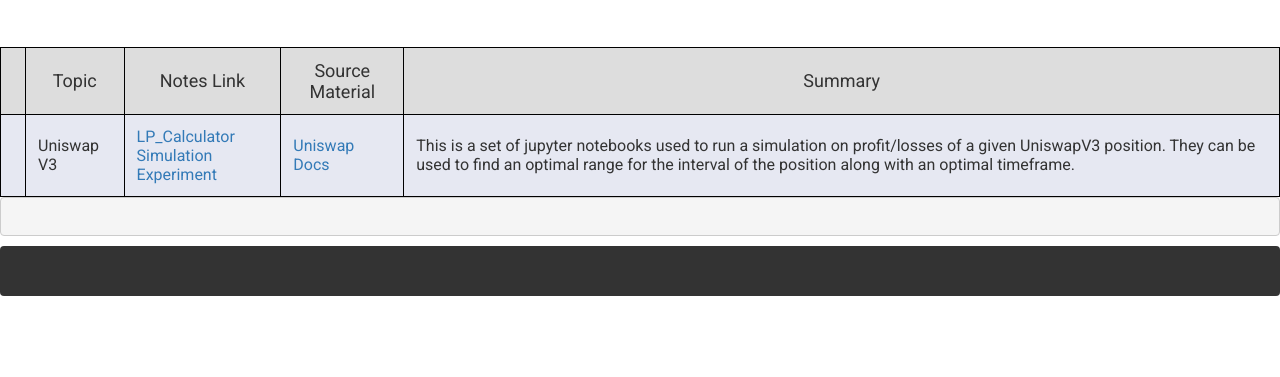
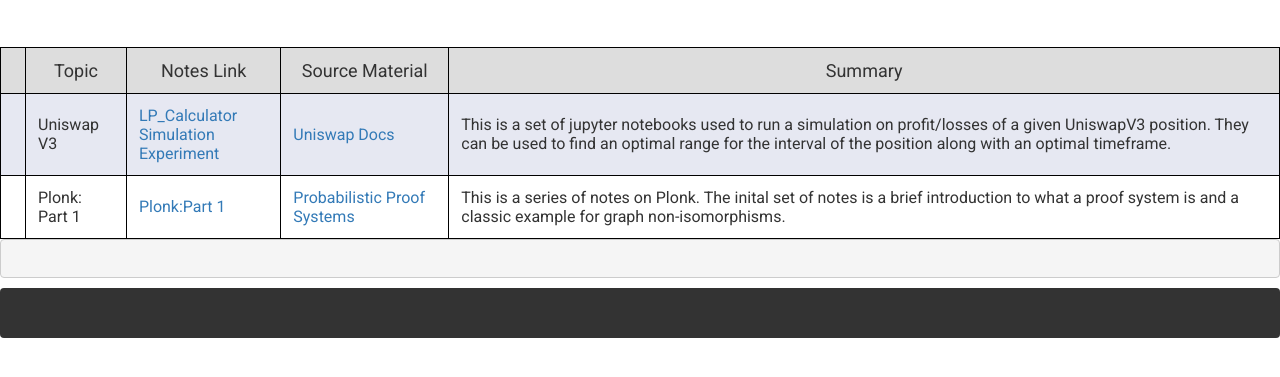
Before and after one commit to jhb10c/jhb10c.github.io, a plain HTML site: page notes.html in a window 1280 px wide. Shown: the part 225-602 px from the top of the page. Drawn offline with nearby package versions, Linux system fonts and the light colour scheme.

Commit message:
Update notes
give intro to PPS

```diff
--- a/notes.html
+++ b/notes.html
@@ -131,6 +131,19 @@
 They can be used to find an optimal range for the interval of the position along with an optimal timeframe.
 </td></tr>
 
+<tr class="friday">
+
+    <td></td>
+
+<td>
+Plonk: Part 1
+</td><td>
+<a href="notes/IP1.md">Plonk:Part 1</a><br>
+</td><td>
+<a href="https://www.wisdom.weizmann.ac.il/~oded/pps-primer.html">Probabilistic Proof Systems</a>
+</td><td>
+This is a series of notes on Plonk. The inital set of notes is a brief introduction to what a
+proof system is and a classic example for graph non-isomorphisms.  </td></tr>
 
 </td></tr>
 
```
Also changed, not shown: 4 other files.
